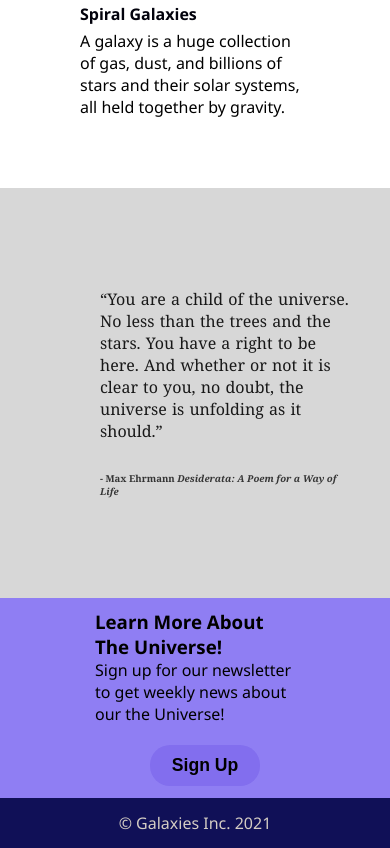
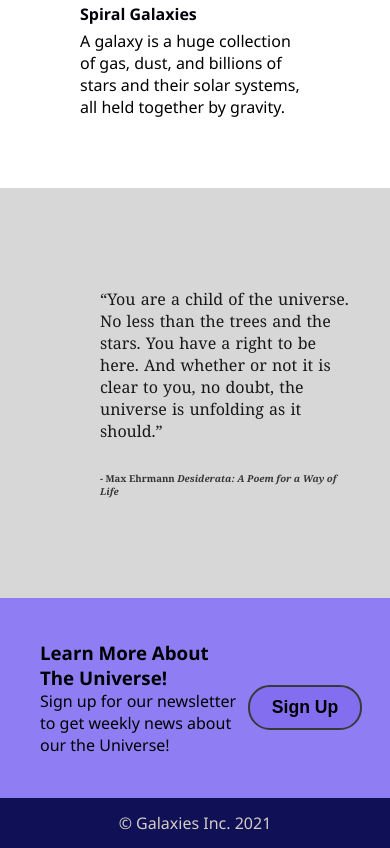
Before and after one commit to AishaBu/galaxies-landing-page, a plain HTML site: page index.html in a window 390 px wide. Shown: the part 2088-2936 px from the top of the page. Drawn offline with Linux system fonts and the light colour scheme.

Commit message:
Make cta section two columns, add border to button

```diff
--- a/styles.css
+++ b/styles.css
@@ -459,11 +459,12 @@ blockquote{
     display: flex;
     justify-content: center;
     align-items: center;
-    flex-direction: column;
 }
 
 .inner-text{
     width: 200px;
+    position: relative;
+    left: 40px;
 }
 
 
@@ -471,7 +472,7 @@ blockquote{
     padding: 10px;
     width: 110px;
     border-radius: 20px;
-    outline: 0px solid rgb(56, 56, 56);
+    outline: 2px solid rgb(56, 56, 56);
     color: black;
     margin-top: 20px;
     font-weight: bold;
```
